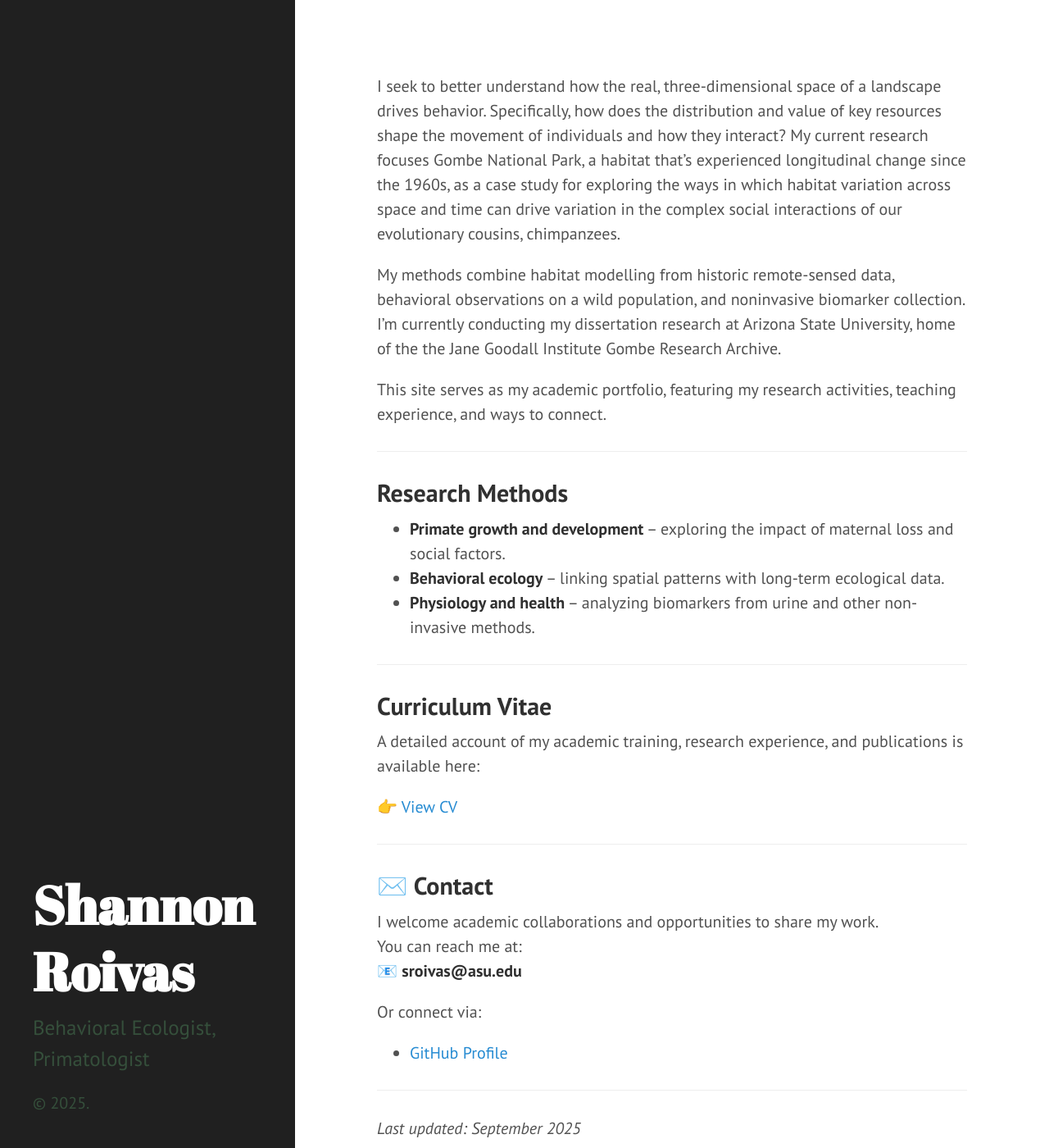
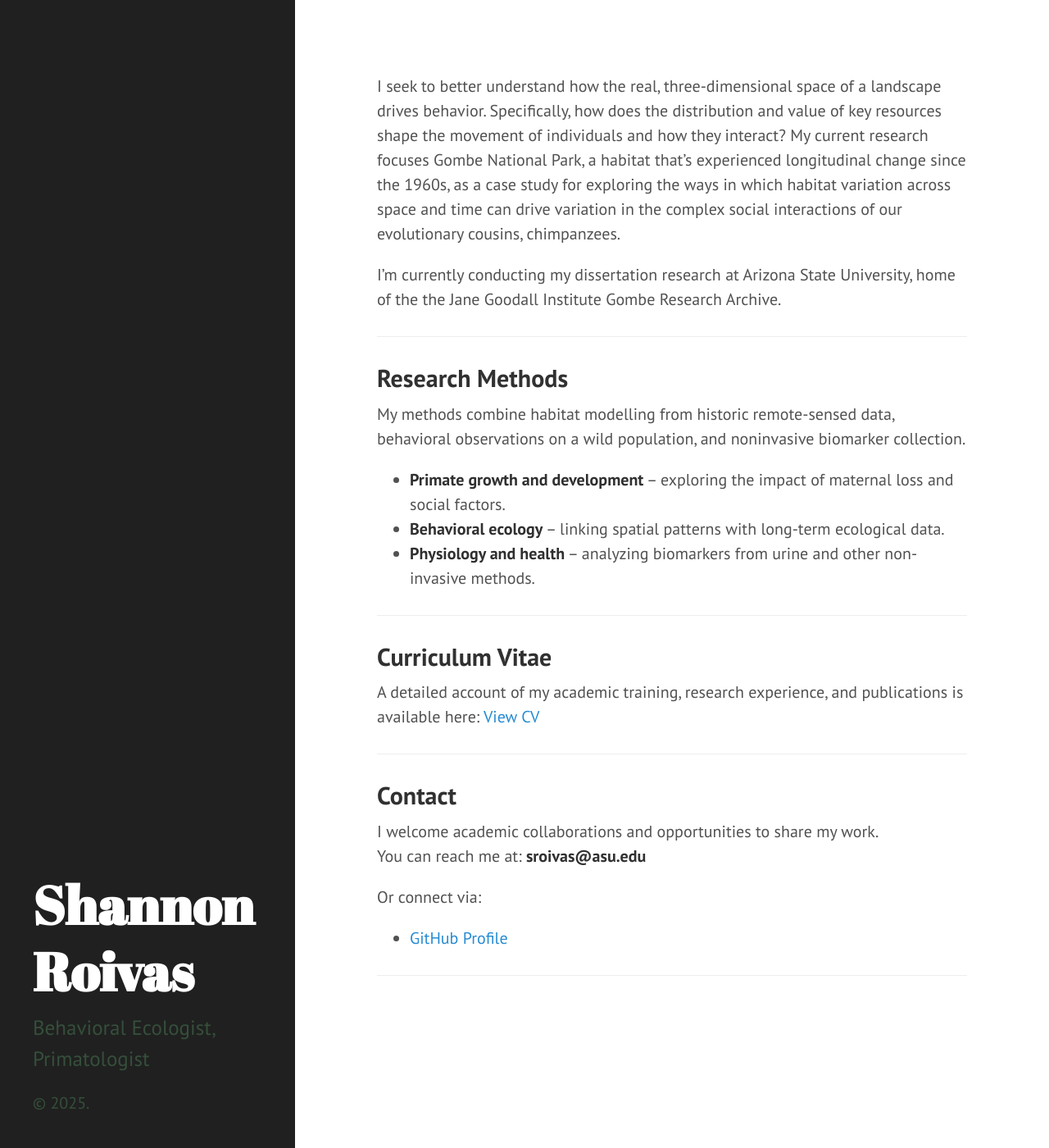
Before and after one commit to shannonroivas/shannonroivas.github.io, a Jekyll site: the page built from index.md, in a window 1280 px wide and 1400 px high. Shown: the whole window at 82% size. Built offline with Jekyll 4.4.1, drawn with Linux system fonts in a browser that asks for light colours.

Commit message:
Update index.md

```diff
--- a/index.md
+++ b/index.md
@@ -5,13 +5,13 @@ title: ""
 
 I seek to better understand how the real, three-dimensional space of a landscape drives behavior. Specifically, how does the distribution and value of key resources shape the movement of individuals and how they interact? My current research focuses Gombe National Park, a habitat that's experienced longitudinal change since the 1960s, as a case study for exploring the ways in which habitat variation across space and time can drive variation in the complex social interactions of our evolutionary cousins, chimpanzees.
 
-My methods combine habitat modelling from historic remote-sensed data, behavioral observations on a wild population, and noninvasive biomarker collection. I'm currently conducting my dissertation research at Arizona State University, home of the the Jane Goodall Institute Gombe Research Archive.
+I'm currently conducting my dissertation research at Arizona State University, home of the the Jane Goodall Institute Gombe Research Archive.
 
-This site serves as my academic portfolio, featuring my research activities, teaching experience, and ways to connect.
 
 ---
 
 ## Research Methods
+My methods combine habitat modelling from historic remote-sensed data, behavioral observations on a wild population, and noninvasive biomarker collection.
 - **Primate growth and development** – exploring the impact of maternal loss and social factors.
 - **Behavioral ecology** – linking spatial patterns with long-term ecological data.
 - **Physiology and health** – analyzing biomarkers from urine and other non-invasive methods.
@@ -20,20 +20,15 @@ This site serves as my academic portfolio, featuring my research activities, tea
 ---
 
 ## Curriculum Vitae
-A detailed account of my academic training, research experience, and publications is available here:
-
-👉 [View CV](/cv)
+A detailed account of my academic training, research experience, and publications is available here:  [View CV](/cv)
 
 ---
 
-## ✉️ Contact
+## Contact
 I welcome academic collaborations and opportunities to share my work.
-You can reach me at:
-📧 **sroivas@asu.edu**
+You can reach me at:   **sroivas@asu.edu**
 
 Or connect via:
 - [GitHub Profile](https://github.com/shannonroivas)
 
 ---
-
-*Last updated: {{ site.time | date: "%B %Y" }}*
```
